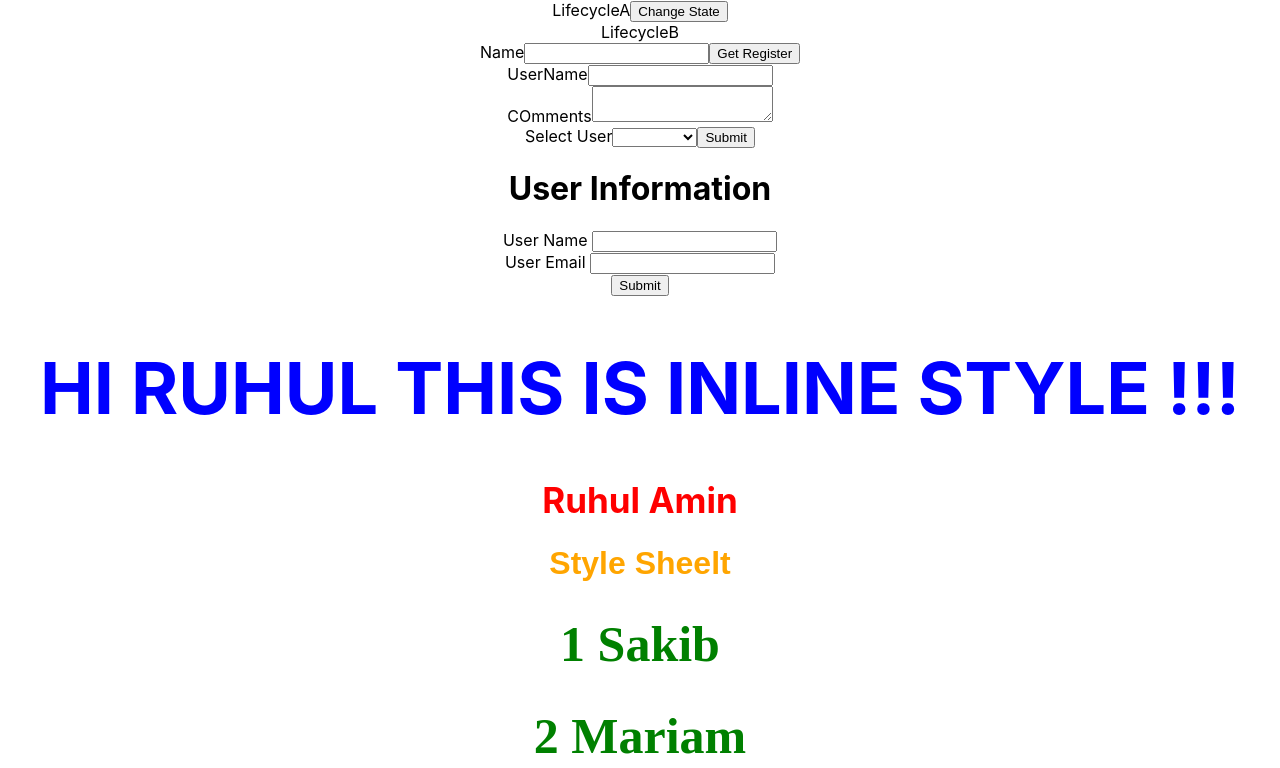
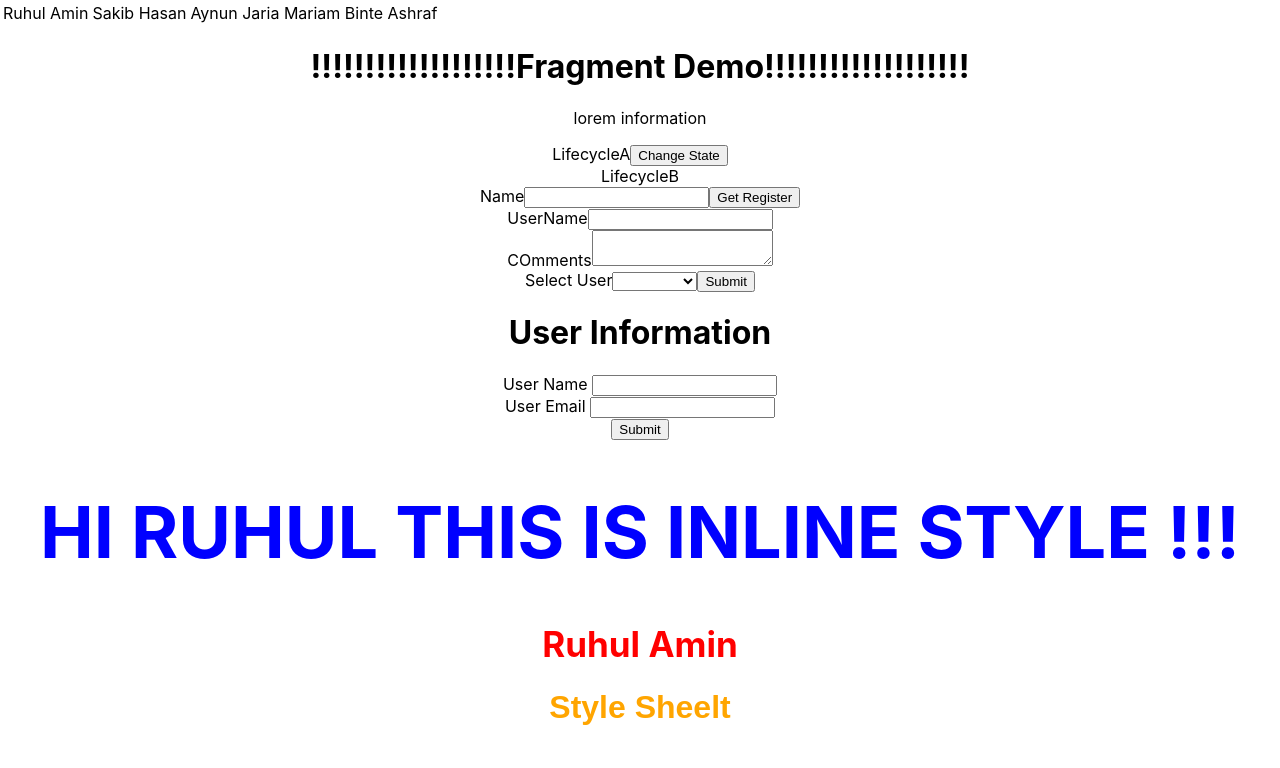
Before and after one commit to MohammadRuhulAmin/react-step-by-step-tutorial, a React (Create React App) app: page / in a window 1280 px wide. Shown: the top 768 px of the page. Built offline with nearby package versions, Linux system fonts and the light colour scheme.

Commit message:
Tutorial 25 React.Fragment

```diff
--- a/src/App.js
+++ b/src/App.js
@@ -27,10 +27,13 @@ import Form from './components/Form';
 import UserForm  from './components/UserForm';
 import RegistrationForm from './components/RegistrationForm';
 import LifecycleA from './components/LifecycleA';
-
+import FragmentDemo from './components/FragmentDemo';
+import Table from './components/Table';
 function App() {
   return (
     <div className="App">
+      <Table/>
+      <FragmentDemo/>
       <LifecycleA/>
      <RegistrationForm/>
       <Form/>
--- /dev/null
+++ b/src/components/Column.js
@@ -0,0 +1,13 @@
+import React from 'react'
+
+function Column() {
+    return (
+        <React.Fragment>
+            <td>Ruhul Amin</td><td>Sakib Hasan </td><td>Aynun Jaria Mariam Binte Ashraf</td>
+        </React.Fragment>
+        // <> it makes a group without adding extra nodes to the dom!
+        // </>
+    )
+}
+
+export default Column
--- /dev/null
+++ b/src/components/FragmentDemo.js
@@ -0,0 +1,12 @@
+import React from 'react'
+
+function FragmentDemo() {
+    return (
+        <React.Fragment>
+            <h1>!!!!!!!!!!!!!!!!!!!Fragment Demo!!!!!!!!!!!!!!!!!!!</h1>
+            <p>lorem information </p>
+        </React.Fragment>
+    )
+}
+
+export default FragmentDemo
--- /dev/null
+++ b/src/components/Table.js
@@ -0,0 +1,18 @@
+import React from 'react'
+import Column from './Column'
+
+function Table() {
+    return (
+        <div>
+            <table>
+                <tbody>
+                    <tr>
+                        <Column/>
+                    </tr>
+                </tbody>
+            </table>
+        </div>
+    )
+}
+
+export default Table
```
